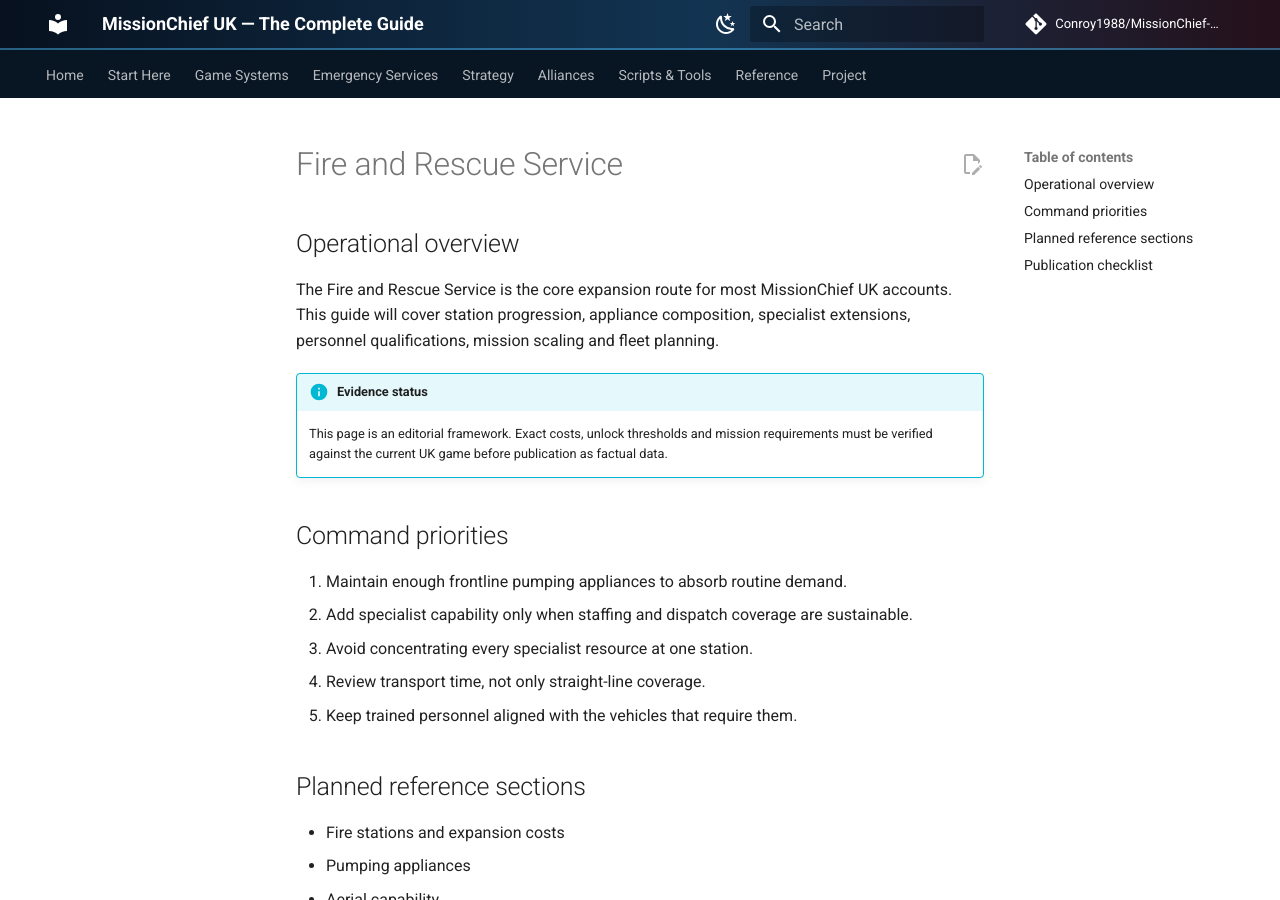
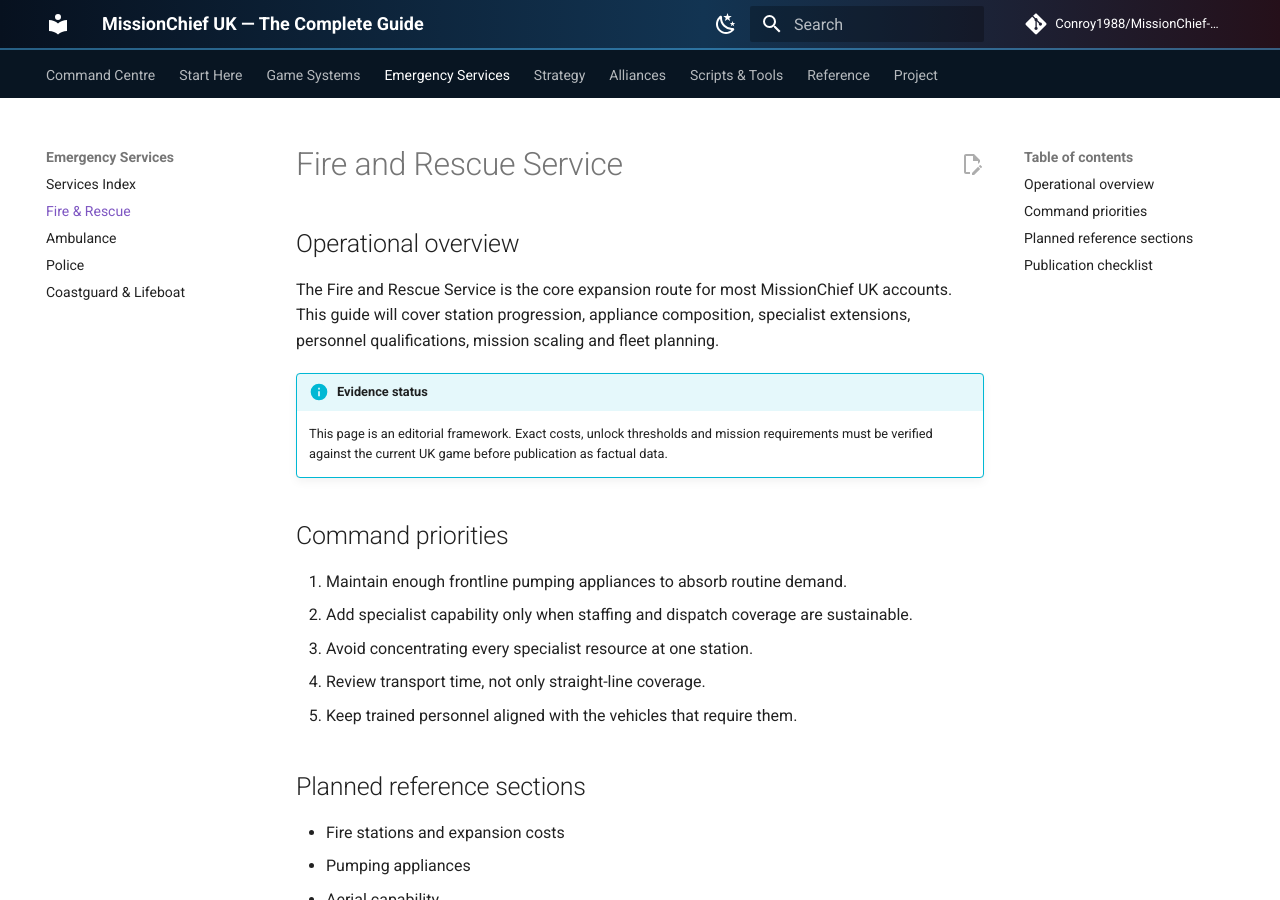
Before and after one commit to Conroy1988/MissionChief-UK, an MkDocs documentation site: the page built from docs/services/fire-and-rescue.md, in a window 1280 px wide and 900 px high. Built offline with MkDocs 1.6.1 and Material for MkDocs 9.7.7, drawn with Linux system fonts in a browser that asks for light colours; comment, search, counter and statistics services are not loaded.

Commit message:
Expand command centre navigation

```diff
--- a/mkdocs.yml
+++ b/mkdocs.yml
@@ -6,6 +6,9 @@
 edit_uri: edit/main/docs/
 
 copyright: Independent community project. MissionChief and associated assets belong to their respective owners.
+
+extra_css:
+  - stylesheets/extra.css
 
 theme:
   name: material
@@ -38,9 +41,6 @@
         icon: material/weather-sunny
         name: Use light mode
 
-extra_css:
-  - stylesheets/extra.css
-
 plugins:
   - search:
       lang: en
@@ -68,16 +68,24 @@
       custom_checkbox: true
 
 nav:
-  - Home: index.md
+  - Command Centre: index.md
   - Start Here:
       - Overview: getting-started/index.md
       - First Expansion: getting-started/first-expansion.md
   - Game Systems:
       - Systems Index: systems/index.md
+      - Missions & Dispatching: systems/missions-and-dispatching.md
+      - Buildings & Extensions: systems/buildings-and-extensions.md
   - Emergency Services:
       - Services Index: services/index.md
+      - Fire & Rescue: services/fire-and-rescue.md
+      - Ambulance: services/ambulance.md
+      - Police: services/police.md
+      - Coastguard & Lifeboat: services/coastguard-and-lifeboat.md
   - Strategy:
       - Strategy Index: strategy/index.md
+      - Account Progression: strategy/account-progression.md
+      - Station Placement: strategy/station-placement.md
   - Alliances:
       - Alliance Index: alliances/index.md
   - Scripts & Tools:
```
